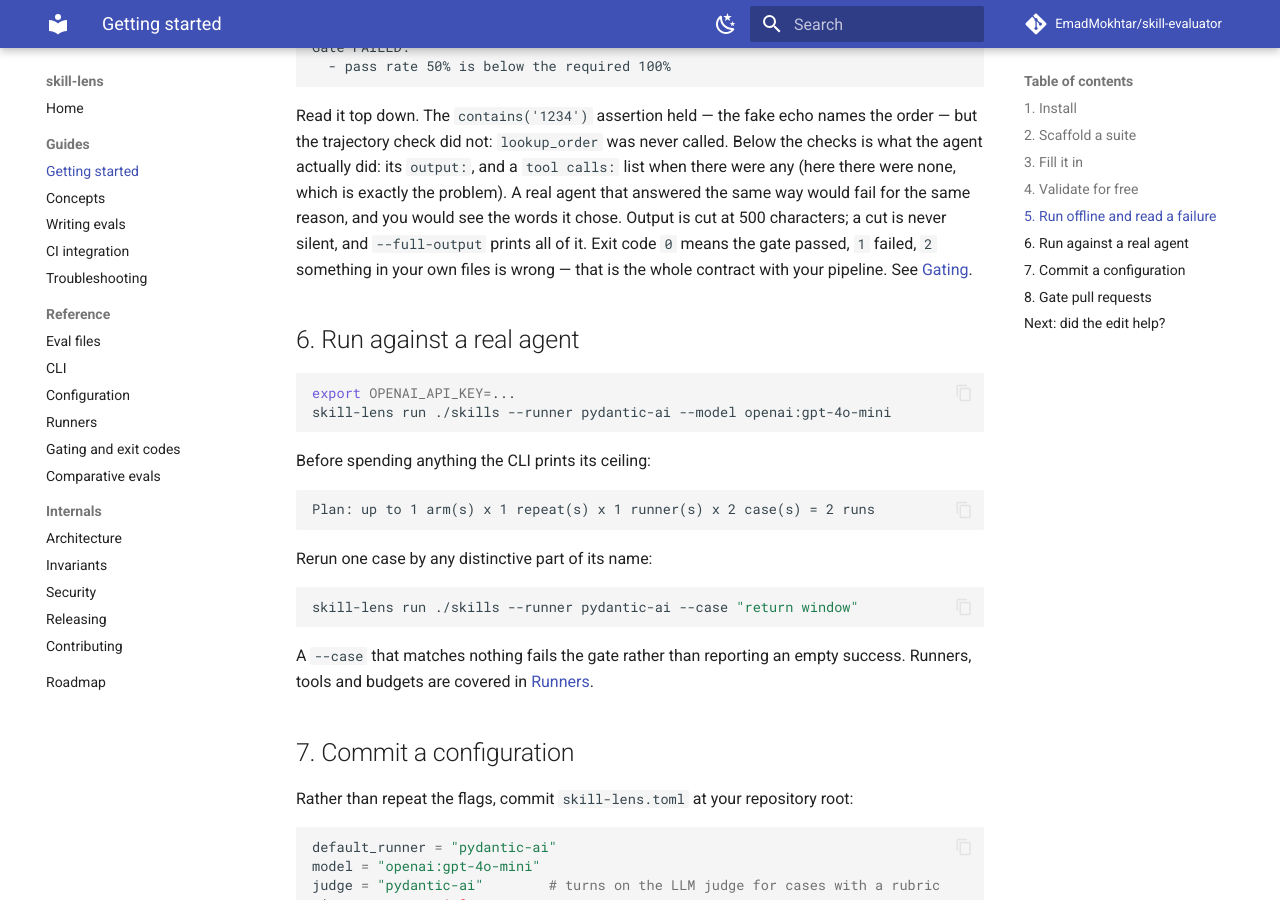
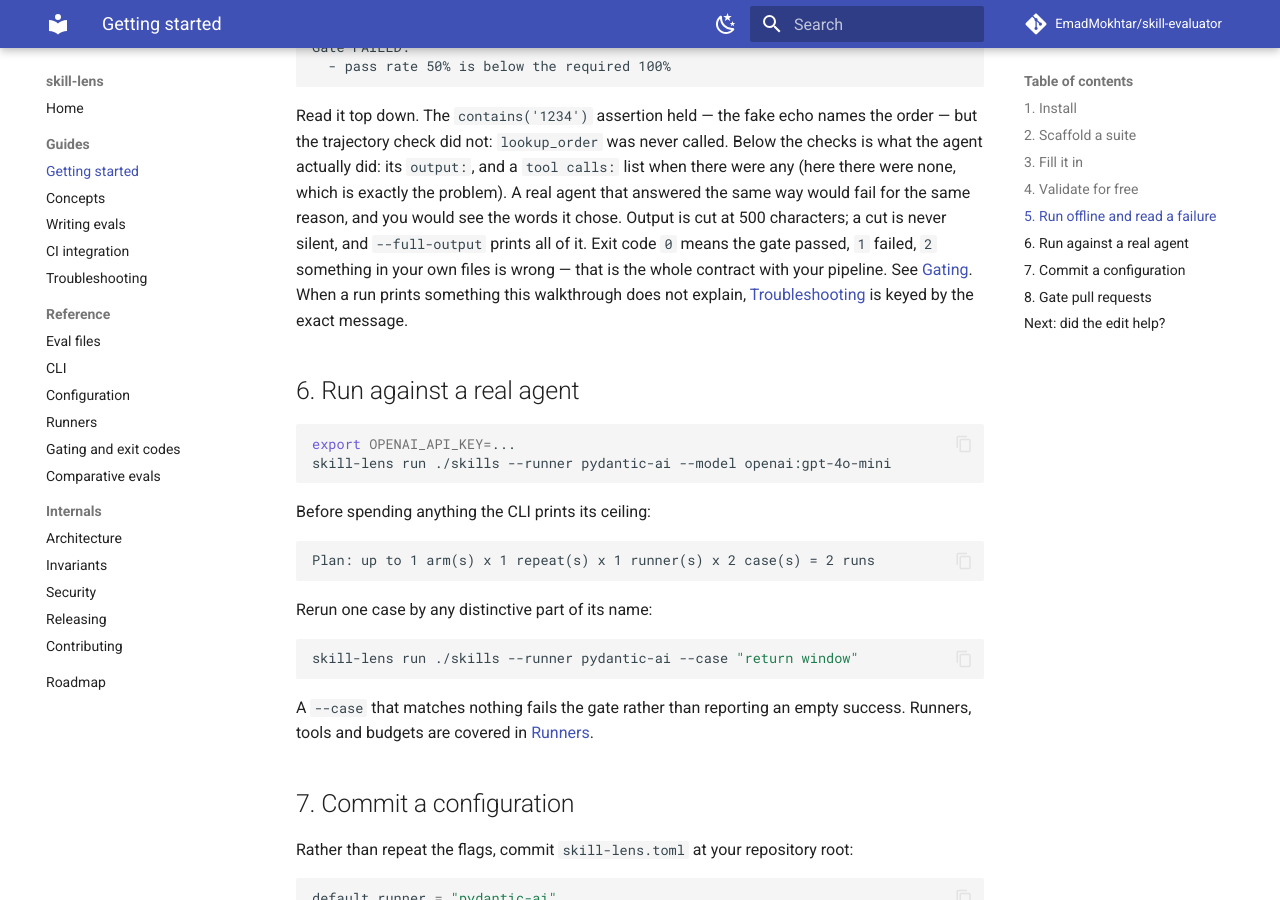
Before and after one commit to EmadMokhtar/skill-evaluator, an MkDocs documentation site: the page built from docs/getting-started.md, in a window 1280 px wide and 900 px high, scrolled down 2482 px. Built offline with MkDocs 1.6.1 and Material for MkDocs 9.7.7, drawn with Linux system fonts in a browser that asks for light colours; comment, search, counter and statistics services are not loaded.

Commit message:
docs: link troubleshooting from where a reader meets an error
No page inside docs/ linked to troubleshooting.md, though it links out to
six. A reader facing a message is on the landing page, on gating.md or
part-way through the tutorial, and none of the three mentioned it.

It now has a row in the landing page's "Where to go next" table, a
sentence at the end of the exit-code section in gating.md, and a pointer
in getting-started.md beside the exit codes the walkthrough explains.

Co-Authored-By: Claude Opus 5 <noreply@anthropic.com>

```diff
--- a/docs/getting-started.md
+++ b/docs/getting-started.md
@@ -127,7 +127,9 @@ what the agent actually did: its `output:`, and a `tool calls:` list when there
 way would fail for the same reason, and you would see the words it chose. Output is cut at
 500 characters; a cut is never silent, and `--full-output` prints all of it. Exit code `0`
 means the gate passed, `1` failed, `2` something in your own files is wrong — that is the
-whole contract with your pipeline. See [Gating](gating.md).
+whole contract with your pipeline. See [Gating](gating.md). When a run prints something this
+walkthrough does not explain, [Troubleshooting](troubleshooting.md) is keyed by the exact
+message.
 
 ## 6. Run against a real agent
 
```
Also changed, not shown: docs/gating.md (+3 -0 lines), docs/index.md (+1 -0 lines).
